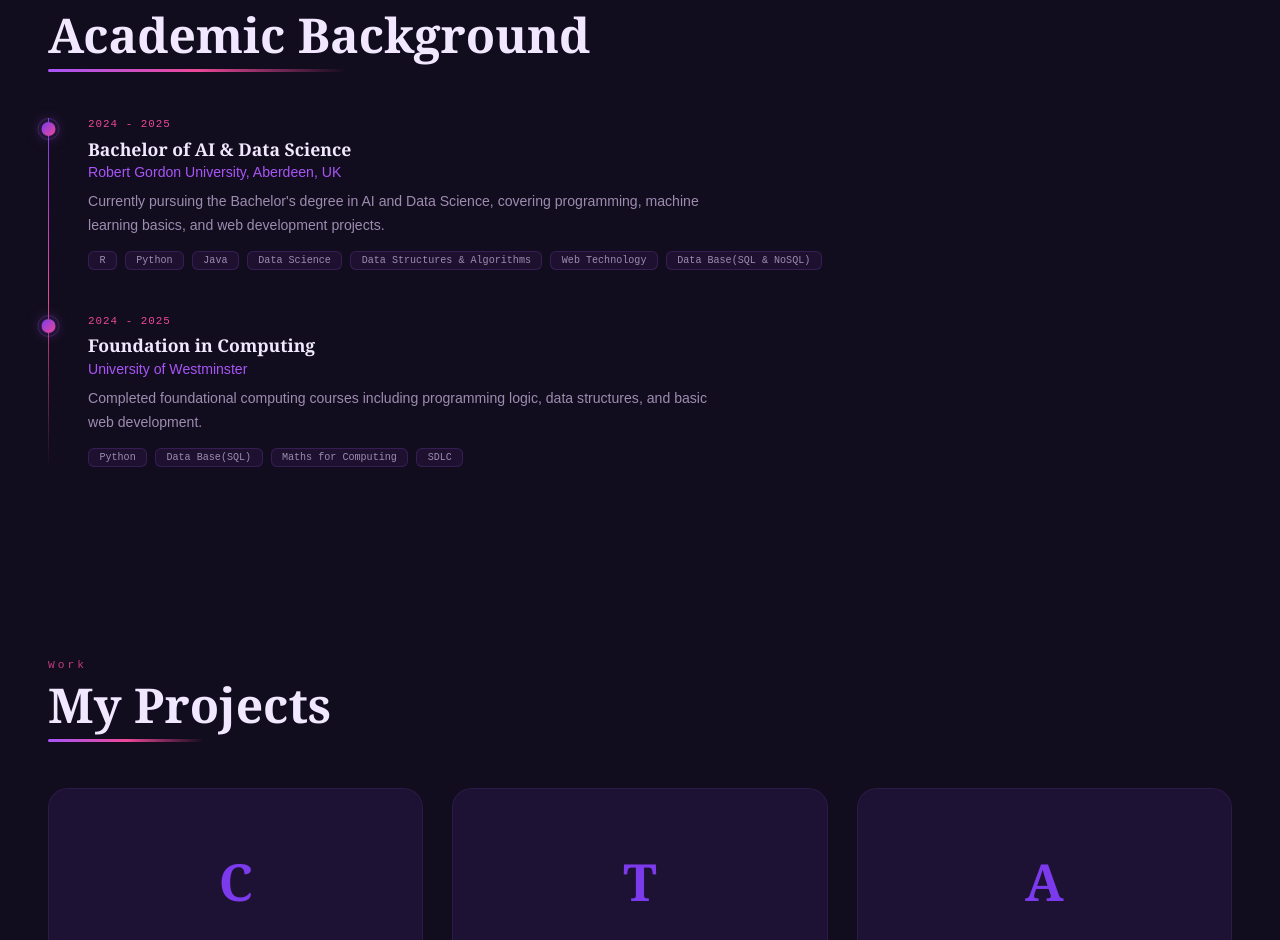
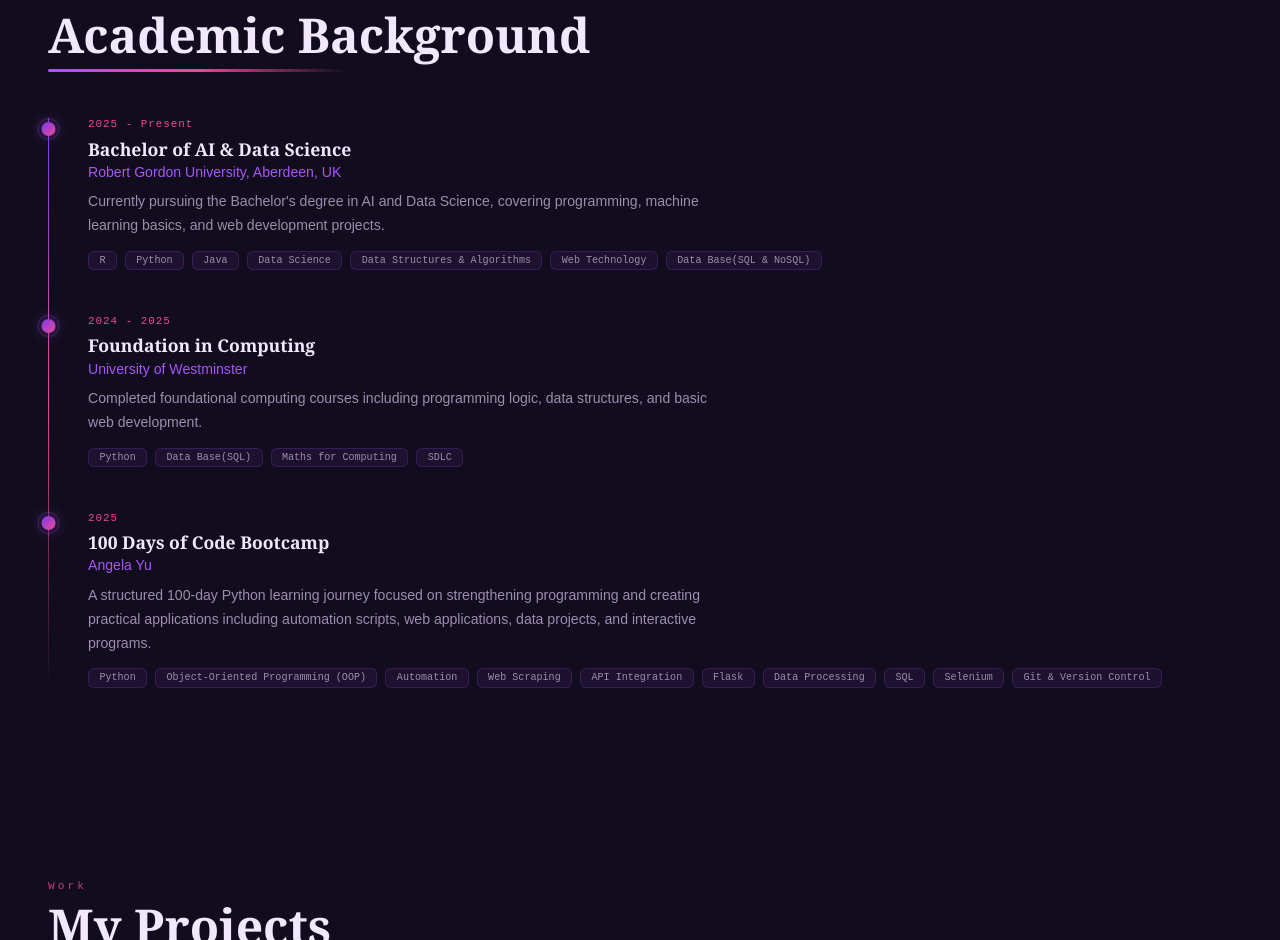
Before and after one commit to Novanya/Official-Portfolio, a React (Vite) app: page / in a window 1280 px wide. Shown: the part 1624-2564 px from the top of the page. Built offline with nearby package versions, Linux system fonts and the light colour scheme.

Commit message:
Update Education.jsx

```diff
--- a/src/components/Education.jsx
+++ b/src/components/Education.jsx
@@ -4,7 +4,7 @@ import "./Education.css";
 export default function Education() {
   const education = [
     {
-      period: "2024 - 2025",
+      period: "2025 - Present",
       degree: "Bachelor of AI & Data Science",
       institution: "Robert Gordon University, Aberdeen, UK",
       desc: "Currently pursuing the Bachelor's degree in AI and Data Science, covering programming, machine learning basics, and web development projects.",
@@ -24,6 +24,24 @@ export default function Education() {
       institution: "University of Westminster",
       desc: "Completed foundational computing courses including programming logic, data structures, and basic web development.",
       badges: ["Python", "Data Base(SQL)", "Maths for Computing", "SDLC"],
+    },
+    {
+      period: "2025",
+      degree: "100 Days of Code Bootcamp",
+      institution: "Angela Yu",
+      desc: "A structured 100-day Python learning journey focused on strengthening programming and creating practical applications including automation scripts, web applications, data projects, and interactive programs.",
+      badges:[
+    "Python",
+    "Object-Oriented Programming (OOP)",
+    "Automation",
+    "Web Scraping",
+    "API Integration",
+    "Flask",
+    "Data Processing",
+    "SQL",
+    "Selenium",
+    "Git & Version Control"
+],
     },
   ];
 
```
